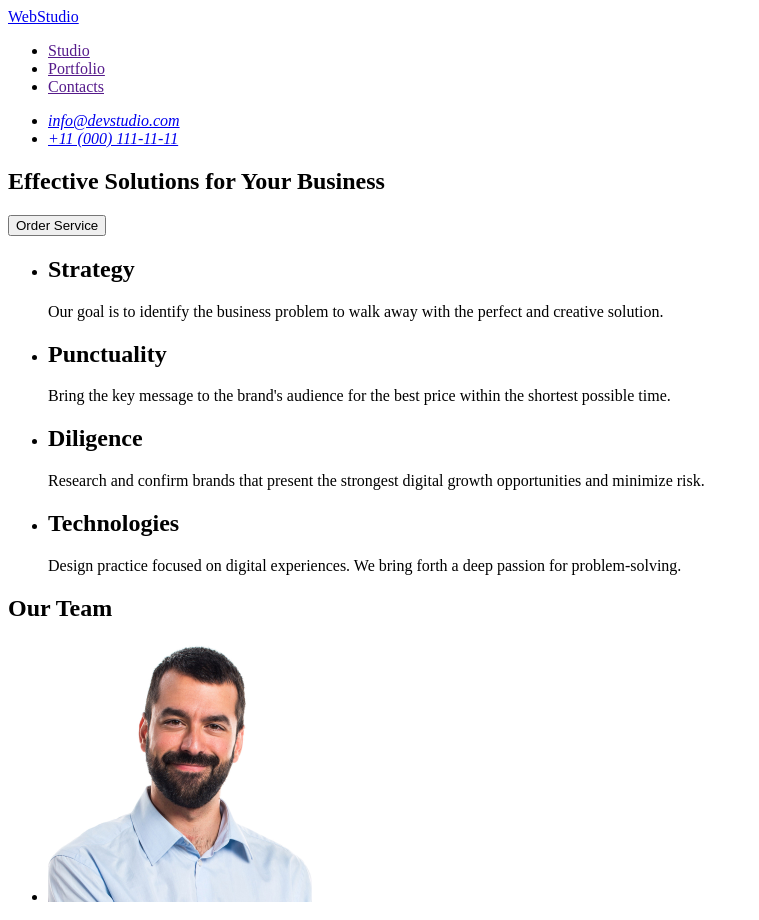
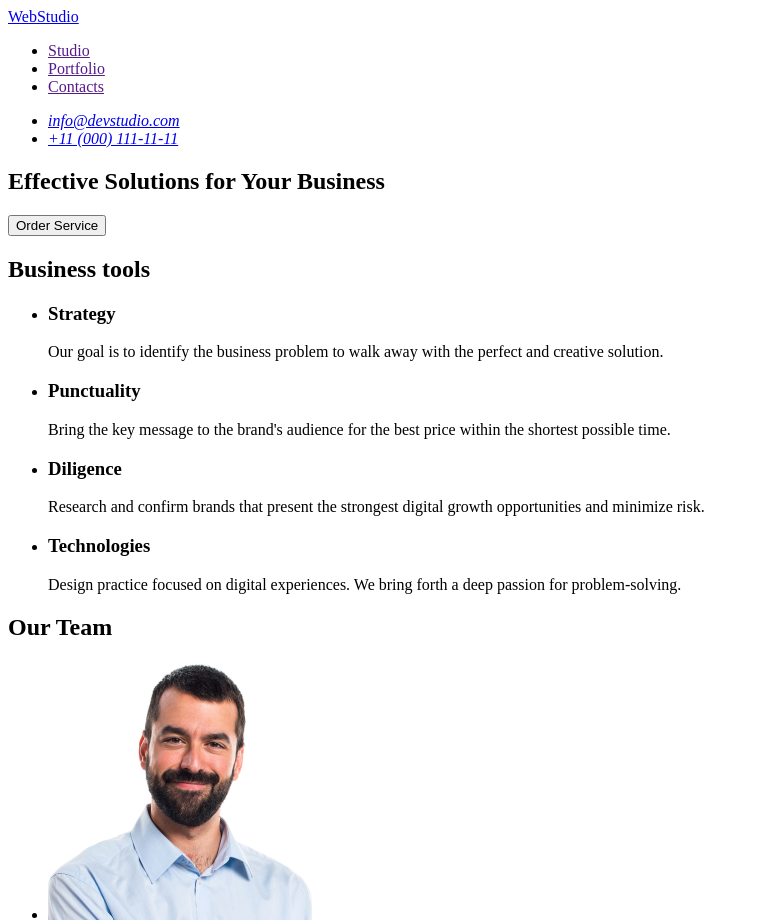
Before and after one commit to VasylievaKateryna/goit-markup-hw-01, a plain HTML site: page index.html in a window 1280 px wide. Shown: the top 920 px of the page, without its empty margins (0-759 px from the left). Drawn offline with Linux system fonts and the light colour scheme.

Commit message:
ad markup

```diff
--- a/index.html
+++ b/index.html
@@ -31,30 +31,31 @@
       </section>
 
       <section>
+        <h2>Business tools</h2>
         <ul>
           <li>
-            <h2>Strategy</h2>
+            <h3>Strategy</h3>
             <p>
               Our goal is to identify the business problem to walk away with the
               perfect and creative solution.
             </p>
           </li>
           <li>
-            <h2>Punctuality</h2>
+            <h3>Punctuality</h3>
             <p>
               Bring the key message to the brand's audience for the best price
               within the shortest possible time.
             </p>
           </li>
           <li>
-            <h2>Diligence</h2>
+            <h3>Diligence</h3>
             <p>
               Research and confirm brands that present the strongest digital
               growth opportunities and minimize risk.
             </p>
           </li>
           <li>
-            <h2>Technologies</h2>
+            <h3>Technologies</h3>
             <p>
               Design practice focused on digital experiences. We bring forth a
               deep passion for problem-solving.
@@ -110,7 +111,7 @@
       </section>
     </main>
     <footer>
-      <a href="">Web></a><a href="">Studio></a>
+      <a href="./index.html">WebStudio</a>
       <p>
         Increase the flow of customers and sales for your business with digital
         marketing & growth solutions.
```
